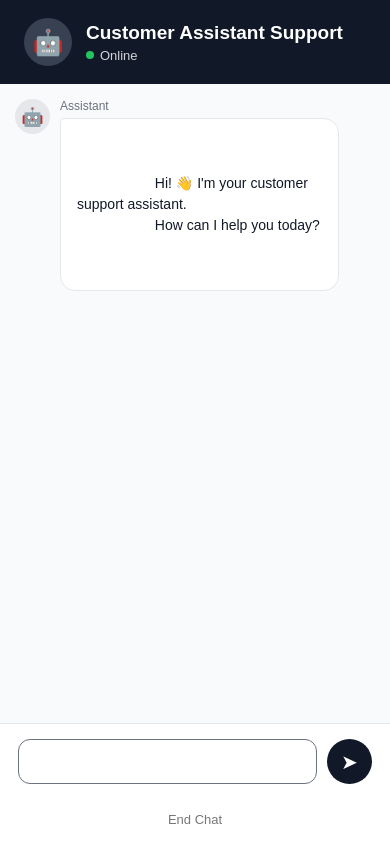
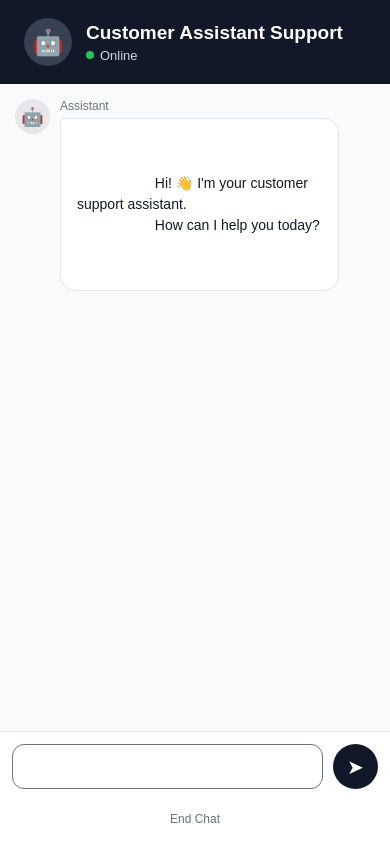
Before and after one commit to shameee09/AI-Customer-Complaint-Resolution-Assistant, a Flask app: page / in a window 390 px wide. Run offline with Flask 3, Linux system fonts and the light colour scheme.

Commit message:
style.css

```diff
--- a/static/style.css
+++ b/static/style.css
@@ -32,7 +32,9 @@ body {
 }
 
 
-/* HEADER */
+/* ==========================================================
+   HEADER
+========================================================== */
 
 .chat-header {
     background: #111827;
@@ -86,7 +88,9 @@ body {
 }
 
 
-/* CHAT */
+/* ==========================================================
+   CHAT
+========================================================== */
 
 .chat-box {
     flex: 1;
@@ -104,7 +108,9 @@ body {
 }
 
 
-/* MESSAGE */
+/* ==========================================================
+   MESSAGE
+========================================================== */
 
 .message {
     display: flex;
@@ -147,7 +153,9 @@ body {
 }
 
 
-/* CONTENT */
+/* ==========================================================
+   CONTENT
+========================================================== */
 
 .message-content {
     display: flex;
@@ -163,7 +171,9 @@ body {
 }
 
 
-/* BUBBLE */
+/* ==========================================================
+   BUBBLE
+========================================================== */
 
 .bubble {
     padding: 12px 16px;
@@ -198,7 +208,9 @@ body {
 }
 
 
-/* TYPING */
+/* ==========================================================
+   TYPING
+========================================================== */
 
 .typing {
     display: none;
@@ -245,7 +257,9 @@ body {
 }
 
 
-/* INPUT */
+/* ==========================================================
+   INPUT
+========================================================== */
 
 .input-area {
     padding: 15px 18px;
@@ -285,6 +299,14 @@ body {
     border-color: #6b7280;
 }
 
+#message-input:disabled {
+    background: #f3f4f6;
+
+    color: #9ca3af;
+
+    cursor: not-allowed;
+}
+
 #send-button {
     width: 45px;
     height: 45px;
@@ -300,15 +322,79 @@ body {
     font-size: 20px;
 
     cursor: pointer;
+
+    flex-shrink: 0;
+}
+
+#send-button:hover {
+    background: #1f2937;
 }
 
 #send-button:disabled {
     opacity: 0.5;
+
     cursor: not-allowed;
 }
 
 
-/* MOBILE */
+/* ==========================================================
+   END CHAT
+========================================================== */
+
+.end-chat-area {
+    display: flex;
+
+    justify-content: center;
+
+    align-items: center;
+
+    padding: 5px 15px 12px;
+
+    background: white;
+}
+
+#end-chat-button {
+    border: none;
+
+    background: transparent;
+
+    color: #6b7280;
+
+    font-size: 13px;
+
+    font-family: Arial, sans-serif;
+
+    cursor: pointer;
+
+    padding: 6px 14px;
+
+    border-radius: 6px;
+
+    transition:
+        color 0.2s ease,
+        background 0.2s ease;
+}
+
+#end-chat-button:hover {
+    color: #dc2626;
+
+    background: #fef2f2;
+}
+
+#end-chat-button:active {
+    transform: scale(0.98);
+}
+
+#end-chat-button:disabled {
+    cursor: default;
+
+    opacity: 0.7;
+}
+
+
+/* ==========================================================
+   MOBILE
+========================================================== */
 
 @media (max-width: 600px) {
 
@@ -318,6 +404,7 @@ body {
 
     .chat-container {
         width: 100%;
+
         height: 100vh;
 
         border-radius: 0;
@@ -330,31 +417,12 @@ body {
     .chat-box {
         padding: 15px;
     }
+
+    .input-area {
+        padding: 12px;
+    }
+
+    #end-chat-button {
+        font-size: 12px;
+    }
 }
-/* ==========================================================
-   END CHAT
-========================================================== */
-
-.end-chat-area {
-    display: flex;
-    justify-content: center;
-    padding: 8px 15px 12px;
-}
-
-#end-chat-button {
-    border: none;
-    background: transparent;
-    color: #777;
-    font-size: 13px;
-    cursor: pointer;
-    padding: 5px 12px;
-}
-
-#end-chat-button:hover {
-    color: #d9534f;
-}
-
-#end-chat-button:disabled {
-    cursor: default;
-    opacity: 0.7;
-}
```
